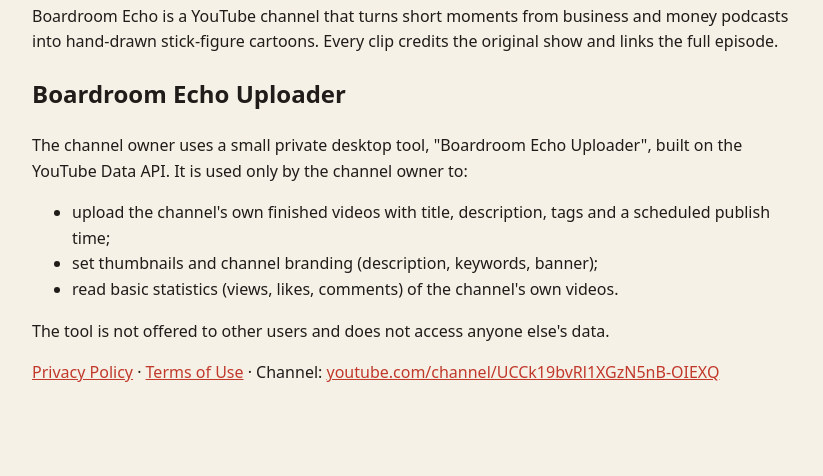
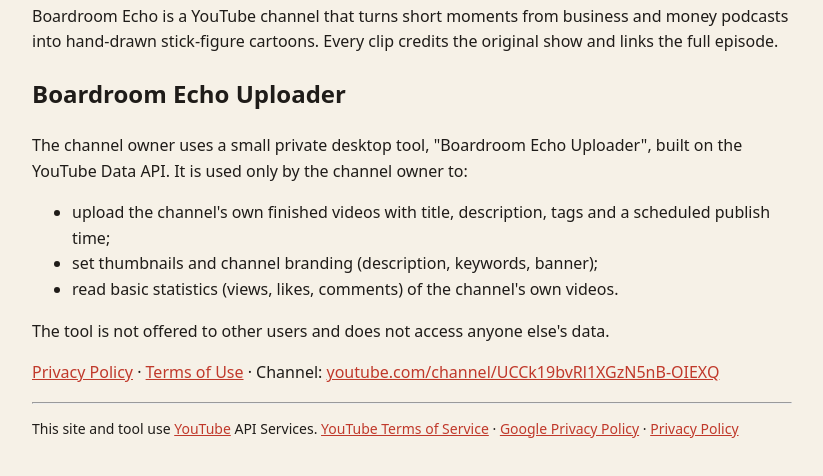
Before and after one commit to milkandr940-lgtm/boardroom-echo, a plain HTML site: page index.html in a window 1280 px wide. Shown: the part 234-710 px from the top of the page, without its empty margins (228-1051 px from the left). Drawn offline with Linux system fonts and the light colour scheme.

Commit message:
YouTube API Services notice

```diff
--- a/index.html
+++ b/index.html
@@ -13,4 +13,4 @@
 <li>read basic statistics (views, likes, comments) of the channel's own videos.</li></ul>
 <p>The tool is not offered to other users and does not access anyone else's data.</p>
 <p><a href="privacy.html">Privacy Policy</a> · <a href="terms.html">Terms of Use</a> · Channel: <a href="https://www.youtube.com/channel/UCCk19bvRl1XGzN5nB-OIEXQ">youtube.com/channel/UCCk19bvRl1XGzN5nB-OIEXQ</a></p>
-</body></html>
+<hr><p style="font-size:14px">This site and tool use <a href="https://www.youtube.com">YouTube</a> API Services. <a href="https://www.youtube.com/t/terms">YouTube Terms of Service</a> · <a href="https://policies.google.com/privacy">Google Privacy Policy</a> · <a href="privacy.html">Privacy Policy</a></p></body></html>
```
Also changed, not shown: privacy.html (+1 -1 lines), terms.html (+1 -1 lines).
